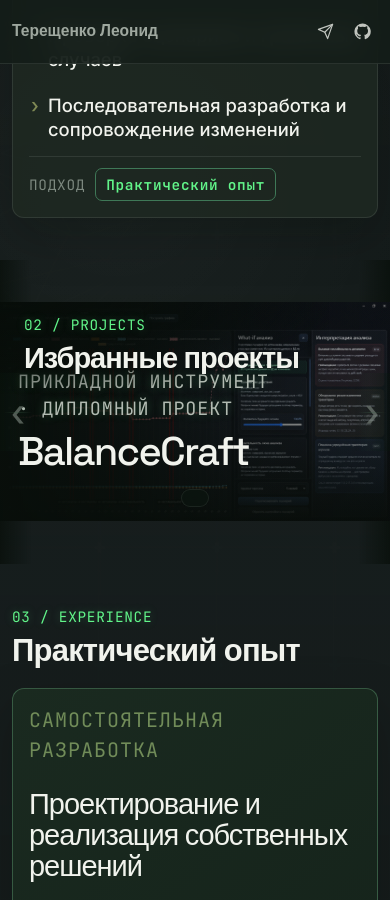
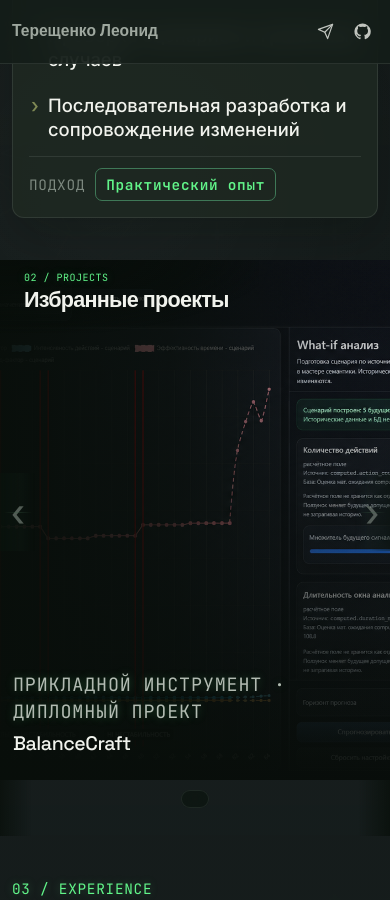
Before and after one commit to BrotherTerun/TerunPfolio, a Jekyll site: the page built from development/index.md, in a window 390 px wide and 900 px high, scrolled down 3170 px. Built offline with Jekyll 4.4.1, drawn with Linux system fonts in a browser that asks for light colours; some web fonts are replaced; a script that is not in the unit is left out; grey boxes are pictures that could not be loaded.

Commit message:
Rename development page namespace to dlmt-: assets/css/development-responsive-hotfix.css

```diff
--- a/assets/css/development-responsive-hotfix.css
+++ b/assets/css/development-responsive-hotfix.css
@@ -1,16 +1,16 @@
 /* ================================================================
    RESPONSIVE HOTFIX: project carousel mobile composition + desktop avatar
-   Loaded after gamedesign-responsive.css.
+   Loaded after development-responsive.css.
    ================================================================ */
 
 /*
   Desktop / laptop avatar:
   keep the intentional oversized portrait crop used before the
-  responsive pass. The generic `.gd-page img { max-width: 100%; }`
+  responsive pass. The generic `.dlmt-page img { max-width: 100%; }`
   rule would otherwise constrain the portrait to the visual column.
 */
 @media (min-width: 961px) {
-  .gd-page .gd-hero__avatar {
+  .dlmt-page .dlmt-hero__avatar {
     width: auto;
     height: 96%;
 
@@ -35,11 +35,11 @@
   desktop monitors keep their existing layout untouched.
 */
 @media (max-width: 640px) {
-  .gd-section--projects {
+  .dlmt-section--projects {
     padding: 0 0 28px !important;
   }
 
-  .gd-project-carousel {
+  .dlmt-project-carousel {
     display: flex;
     flex-direction: column;
     align-items: stretch;
@@ -51,7 +51,7 @@
   }
 
   /* Portrait mobile presentation. Background art is cropped by cover. */
-  .gd-project-viewport {
+  .dlmt-project-viewport {
     width: 100% !important;
     height: auto !important;
     aspect-ratio: 3 / 4;
@@ -59,11 +59,11 @@
     overflow: hidden;
   }
 
-  .gd-project-card {
+  .dlmt-project-card {
     aspect-ratio: 3 / 4;
   }
 
-  .gd-project-card__overlay {
+  .dlmt-project-card__overlay {
     background:
       linear-gradient(
         90deg,
@@ -82,19 +82,19 @@
   }
 
   /* Section heading: + roughly 1–2 typographic points from prior mobile pass. */
-  .gd-project-heading {
+  .dlmt-project-heading {
     top: 15px;
     left: 16px;
 
     max-width: calc(100% - 32px);
   }
 
-  .gd-project-heading .gd-section-index {
+  .dlmt-project-heading .dlmt-section-index {
     font-size: clamp(0.5rem, 2.2vw, 0.6rem);
     line-height: 1;
   }
 
-  .gd-project-heading h2 {
+  .dlmt-project-heading h2 {
     margin-top: 6px;
 
     font-size: clamp(1.14rem, 5.35vw, 1.42rem);
@@ -105,7 +105,7 @@
     white-space: nowrap;
   }
 
-  .gd-project-card__content {
+  .dlmt-project-card__content {
     width: min(82%, 310px);
 
     padding:
@@ -116,7 +116,7 @@
   }
 
   /* Project type becomes supporting metadata, not a competing headline. */
-  .gd-project-card__type {
+  .dlmt-project-card__type {
     margin: 0 0 5px;
 
     font-size: clamp(0.38rem, 1.72vw, 0.48rem);
@@ -128,7 +128,7 @@
   }
 
   /* Keep project-name scale exactly as in the previous mobile pass. */
-  .gd-project-card h3 {
+  .dlmt-project-card h3 {
     margin: 3px 0 6px;
 
     font-size: clamp(1.05rem, 4.8vw, 1.32rem);
@@ -141,24 +141,24 @@
   }
 
   /* Supporting description is intentionally omitted on phone slides. */
-  .gd-project-card__content > p:not(
-    .gd-project-card__type,
-    .gd-project-card__stack
+  .dlmt-project-card__content > p:not(
+    .dlmt-project-card__type,
+    .dlmt-project-card__stack
   ) {
     display: none !important;
   }
 
   /* Technology stack remains tertiary and hidden on phones. */
-  .gd-project-card__stack {
+  .dlmt-project-card__stack {
     display: none;
   }
 
-  .gd-project-card a {
+  .dlmt-project-card a {
     margin-top: 3px;
   }
 
   /* Pagination stays outside the image so it never competes with copy. */
-  .gd-project-pagination {
+  .dlmt-project-pagination {
     position: relative;
     left: auto;
     bottom: auto;
@@ -170,22 +170,22 @@
     transform: none;
   }
 
-  .gd-carousel-button {
+  .dlmt-carousel-button {
     top: calc(50% - 22px);
   }
 }
 
 @media (max-width: 420px) {
-  .gd-project-heading {
+  .dlmt-project-heading {
     top: 13px;
     left: 13px;
   }
 
-  .gd-project-heading h2 {
+  .dlmt-project-heading h2 {
     font-size: clamp(1.08rem, 5.15vw, 1.28rem);
   }
 
-  .gd-project-card__content {
+  .dlmt-project-card__content {
     width: 84%;
 
     padding:
@@ -195,16 +195,16 @@
       13px;
   }
 
-  .gd-project-card__type {
+  .dlmt-project-card__type {
     font-size: clamp(0.36rem, 1.65vw, 0.44rem);
   }
 
   /* Keep the previous narrow-phone project-name scale unchanged. */
-  .gd-project-card h3 {
+  .dlmt-project-card h3 {
     font-size: clamp(0.98rem, 4.45vw, 1.16rem);
   }
 
-  .gd-project-pagination {
+  .dlmt-project-pagination {
     margin-top: 10px;
   }
 }
```
